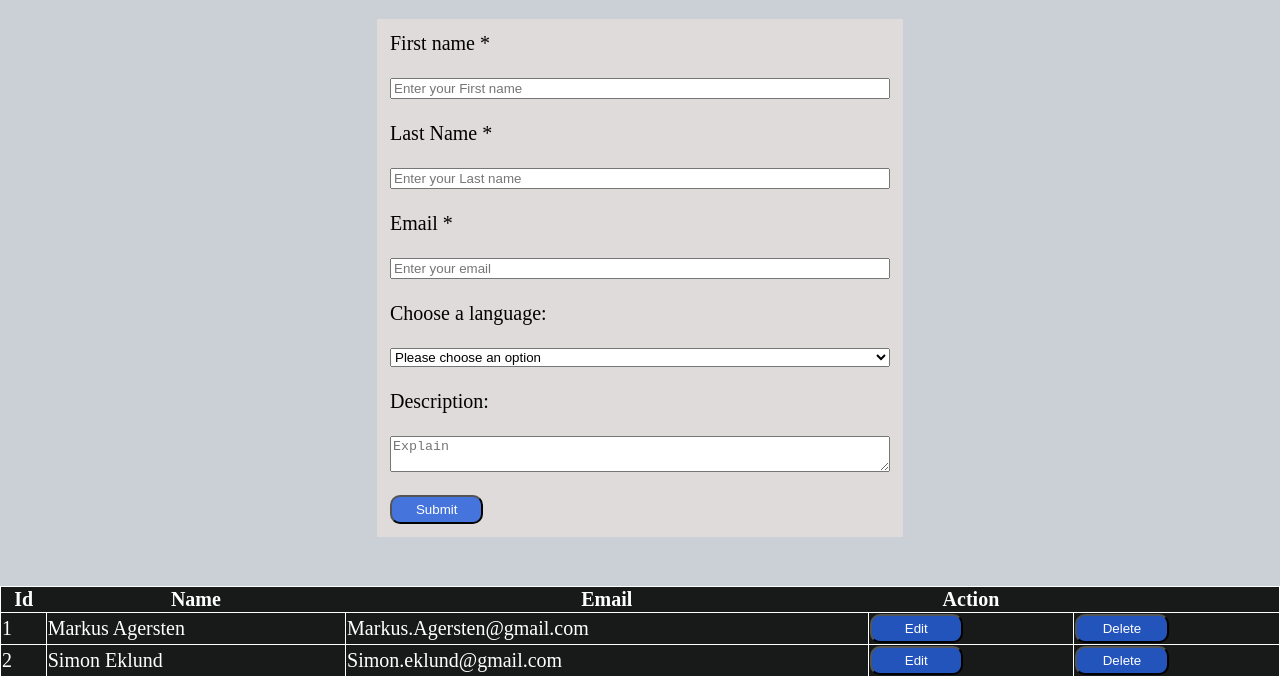
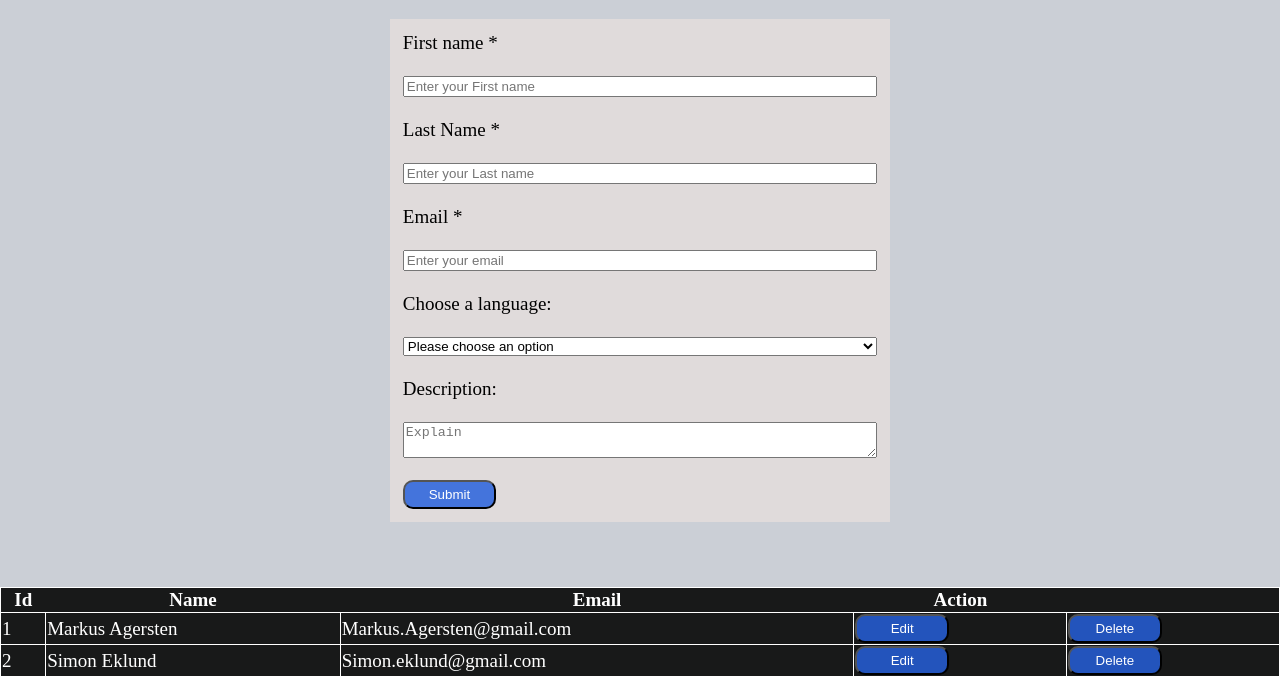
Before and after one commit to Shirancoo/Html-CSS-Introduction, a plain HTML site: page index.html in a window 1280 px wide. Shown: the part 123-800 px from the top of the page. Drawn offline with Linux system fonts and the light colour scheme.

Commit message:
html css workshop

```diff
--- a/style.css
+++ b/style.css
@@ -8,6 +8,7 @@ body {
     padding: 0px;
     font-size: 20px;
     background-color: rgb(203, 207, 214);
+
 
 }
 
@@ -61,6 +62,7 @@ form {
     width: 500px;
     padding: 1%;
     background-color: rgb(224, 219, 219);
+    box-sizing: border-box;
 }
 
 
@@ -121,3 +123,19 @@ tr,td {
     border: solid 1px ;
 
 }
+
+/* Default styles (Mobile-first approach) */
+body {
+    font-size: 16px;
+}
+/* Default styles (Mobile-first approach) */
+body {
+    font-size: 16px;
+}
+
+@media (min-width: 360px) { body { font-size: 17px; } }
+@media (min-width: 375px) { body { font-size: 18px; } }
+@media (min-width: 414px) { body { font-size: 19px; } }
+@media (min-width: 1366px) { body { font-size: 20px; } }
+@media (min-width: 1536px) { body { font-size: 21px; } }
+@media (min-width: 1920px) { body { font-size: 22px; } }
```
